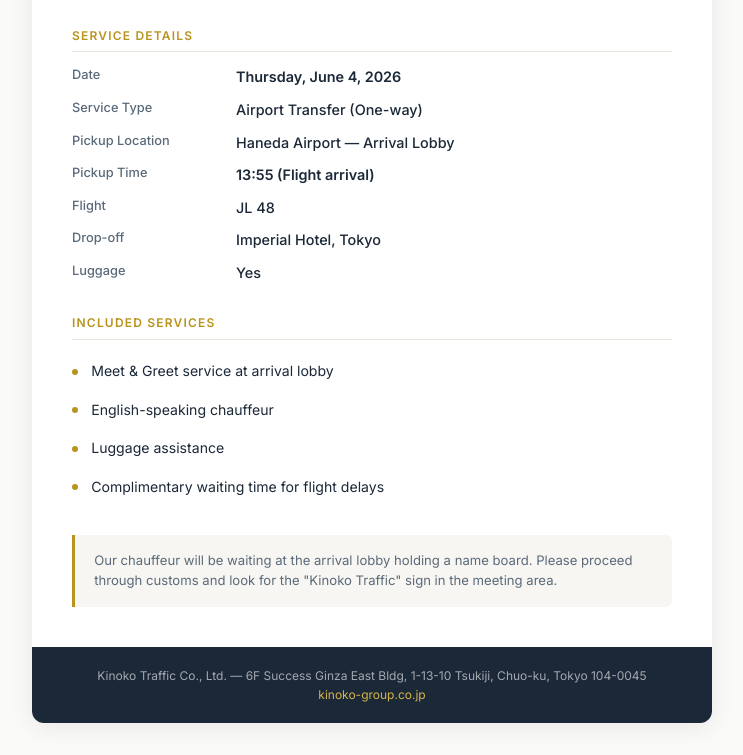
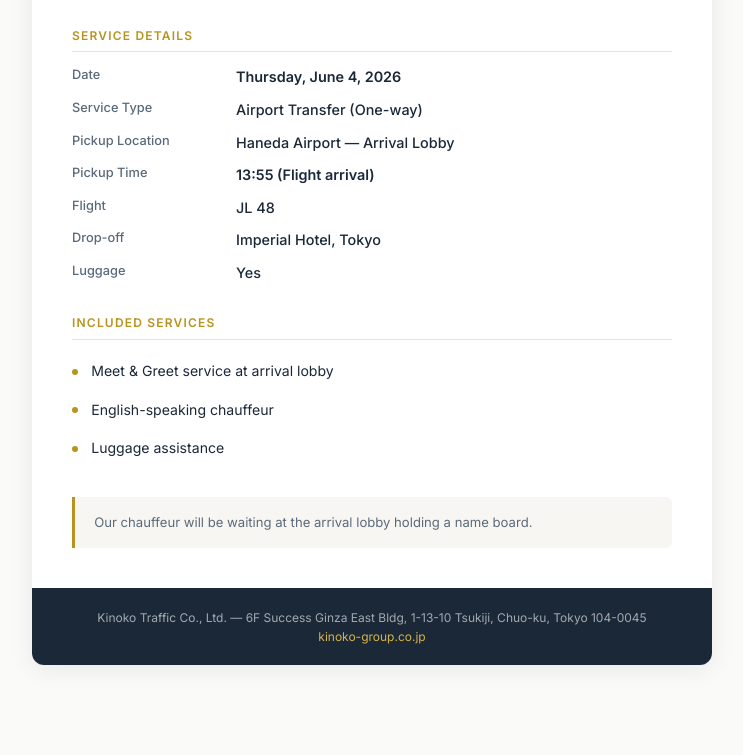
Before and after one commit to karin-kinoko/voucher-tlft197536, a plain HTML site: page index.html in a window 1280 px wide. Shown: the part 429-1184 px from the top of the page, without its empty margins (268-1011 px from the left). After the commit the page ends 1126 px from the top, so only its background shows below. Drawn offline with Linux system fonts and the light colour scheme.

Commit message:
Update voucher via Cola

```diff
--- a/index.html
+++ b/index.html
@@ -295,13 +295,13 @@
         <li>Meet & Greet service at arrival lobby</li>
         <li>English-speaking chauffeur</li>
         <li>Luggage assistance</li>
-        <li>Complimentary waiting time for flight delays</li>
+
       </ul>
     </div>
 
     <!-- Notes -->
     <div class="notes">
-      <p>Our chauffeur will be waiting at the arrival lobby holding a name board. Please proceed through customs and look for the "Kinoko Traffic" sign in the meeting area.</p>
+      <p>Our chauffeur will be waiting at the arrival lobby holding a name board.</p>
     </div>
   </div>
 
```
